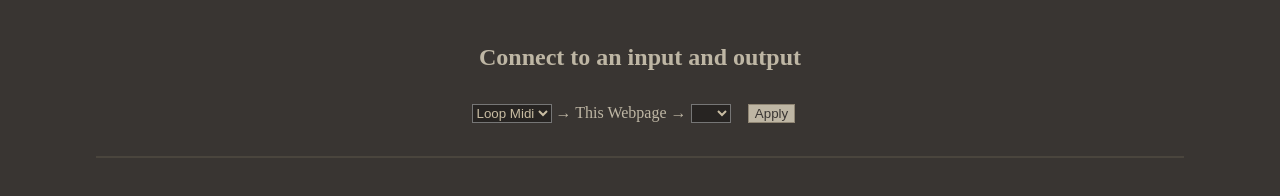
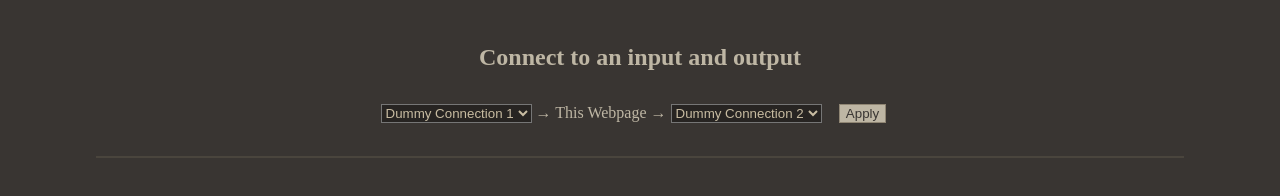
Before and after one commit to jankrum/webMidiController, a plain HTML site: page index.html in a window 1280 px wide. Drawn offline with Linux system fonts and the light colour scheme.

Commit message:
Added dummy connections and make border radius 0 for select

```diff
--- a/index.html
+++ b/index.html
@@ -16,7 +16,7 @@
         <h2>Connect to an input and output</h2>
 
         <select id="midiIn">
-            <option value="loopMidi">Loop Midi</option>
+            <option value="dummy">Dummy Connection 1</option>
         </select>
 
         <label class="wide">&rarr;</label>
@@ -25,7 +25,9 @@
         <label class="wide">&rarr;</label>
         <label class="thin">&darr;</label>
 
-        <select id="midiOut"></select>
+        <select id="midiOut">
+            <option value="dummy">Dummy Connection 2</option>
+        </select>
 
         <button id="apply">Apply</button>
     </div>
--- a/style.css
+++ b/style.css
@@ -14,6 +14,8 @@
 
     background-color: #272422;
     color: #C8BCA2;
+
+    border-radius: 0;
 
     cursor: pointer;
 }
```
